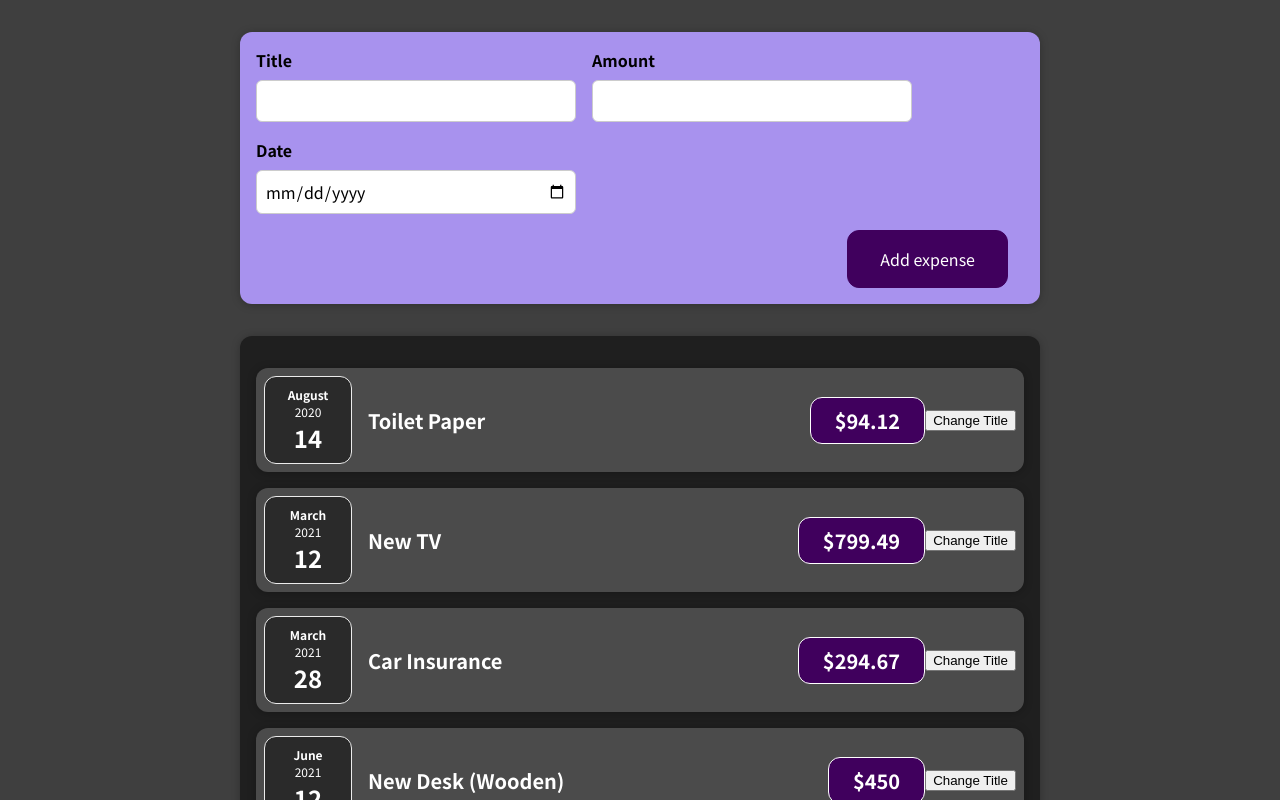
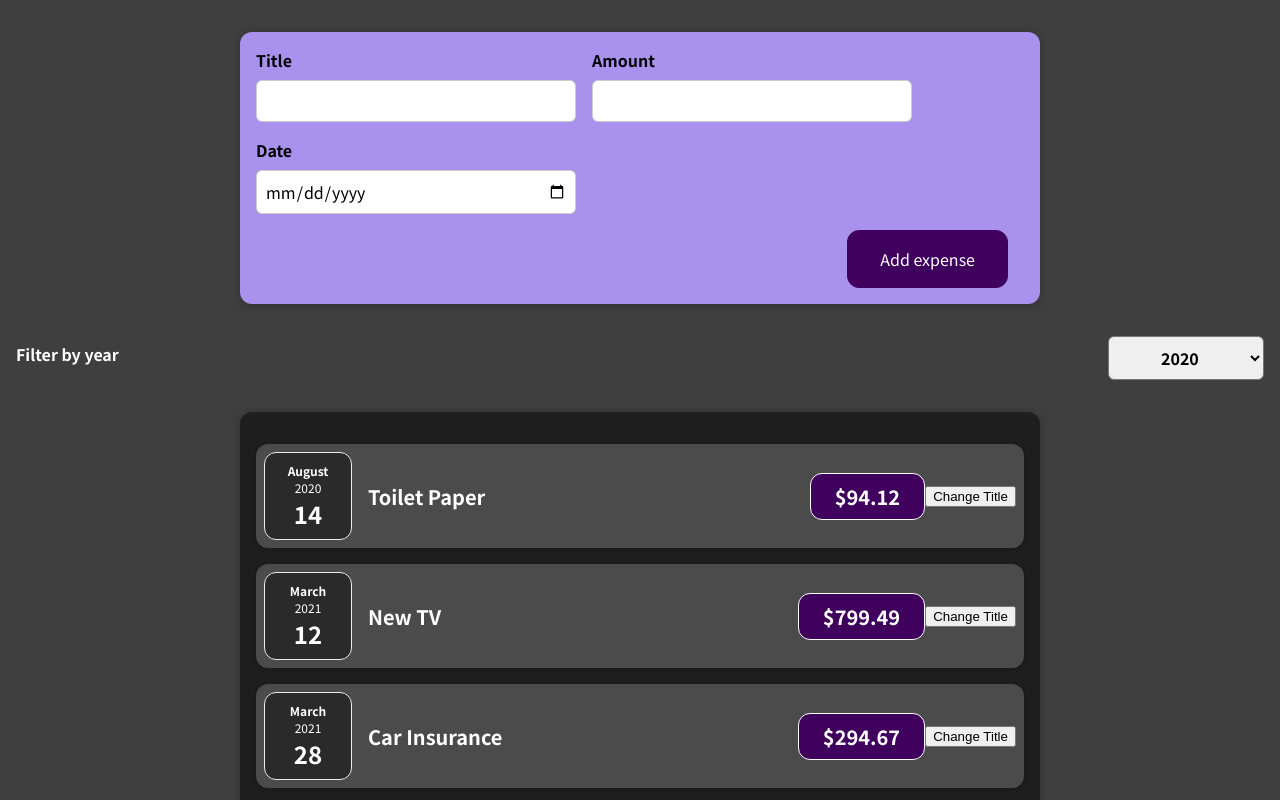
Before and after one commit to AlonerrWolf/AlonerrWolf-Personal-Expenses-App-with-ReactJs, a React (Create React App) app: page / in a window 1280 px wide. Shown: the top 800 px of the page. Built offline with nearby package versions, Linux system fonts and the light colour scheme.

Commit message:
Added Filter by years

```diff
--- a/src/App.js
+++ b/src/App.js
@@ -31,11 +31,11 @@ const App = () => {
   ];
   const addExpenseHandler = (expense) => {
     console.log("In App.js");
-    console.log(expenses);
+    console.log(expense);
   };
   return (
     <div>
-      <NewExpense />
+      <NewExpense onAddExpense = {addExpenseHandler}/>
       <Expenses items={expenses} />
     </div>
   );
--- a/src/components/Expenses/Expenses.js
+++ b/src/components/Expenses/Expenses.js
@@ -1,10 +1,21 @@
-import React from "react";
+import React, { useState } from "react";
 import ExpenseItem from "./ExpenseItem";
 import "./Expenses.css";
 import Card from "../UI/Card.js";
+import ExpensesFilter from "./ExpensesFilter.js";
 
 const Expenses = (props) => {
+  const [filteredYear, setFilteredYear] = useState("2020");
+  const filterChangeHandler = (selectedYear) => {
+    setFilteredYear(selectedYear);
+  };
+
   return (
+    <div>
+      <ExpensesFilter
+        selected={filteredYear}
+        onFilterChange={filterChangeHandler}
+      />
       <Card className="expenses">
         <ExpenseItem
           title={props.items[0].title}
@@ -27,6 +38,7 @@ const Expenses = (props) => {
           date={props.items[3].date}
         />
       </Card>
+    </div>
   );
 };
 
--- /dev/null
+++ b/src/components/Expenses/ExpensesFilter.css
@@ -0,0 +1,24 @@
+.expenses-filter {
+    color: white;
+    padding: 0 1rem;
+}
+
+.expenses-filter__control {
+    display: flex;
+    width: 100%;
+    align-items: center;
+    justify-content: space-between;
+    margin: 1rem 0;
+}
+
+.expenses-filter label {
+    font-weight: bold;
+    margin-bottom: 0.5rem;
+}
+
+.expenses-filter select {
+    font: inherit;
+    padding: 0.5rem 3rem;
+    font-weight: bold;
+    border-radius: 6px;
+}
--- /dev/null
+++ b/src/components/Expenses/ExpensesFilter.js
@@ -0,0 +1,25 @@
+import React, { useState } from "react";
+
+import "./ExpensesFilter.css";
+
+const ExpensesFilter = (props) => {
+  const dropDownChangeHandler = (event) => {
+    props.onFilterChange(event.target.value);
+  };
+
+  return (
+    <div className="expenses-filter">
+      <div className="expenses-filter__control">
+        <label>Filter by year</label>
+        <select value={props.selected} onChange={dropDownChangeHandler}>
+          <option value="2022">2022</option>
+          <option value="2021">2021</option>
+          <option value="2020">2020</option>
+          <option value="2019">2019</option>
+        </select>
+      </div>
+    </div>
+  );
+};
+
+export default ExpensesFilter;
--- a/src/components/NewExpense/NewExpense.js
+++ b/src/components/NewExpense/NewExpense.js
@@ -2,13 +2,14 @@ import React from "react";
 import "./NewExpense.css";
 import ExpenseForm from "./ExpenseForm.js";
 
-const NewExpense = () => {
+const NewExpense = (props) => {
   const saveExpenseDataHandler = (enteredExpenseData) => {
     const expenseData = {
       ...enteredExpenseData,
       id: Math.random().toString(),
     };
     console.log(expenseData);
+    props.onAddExpense(expenseData);
   };
 
   return (
```
Also changed, not shown: 1 other file (tests, documents, lock files or other folders). Lines whose indentation alone changed are shown as unchanged.
